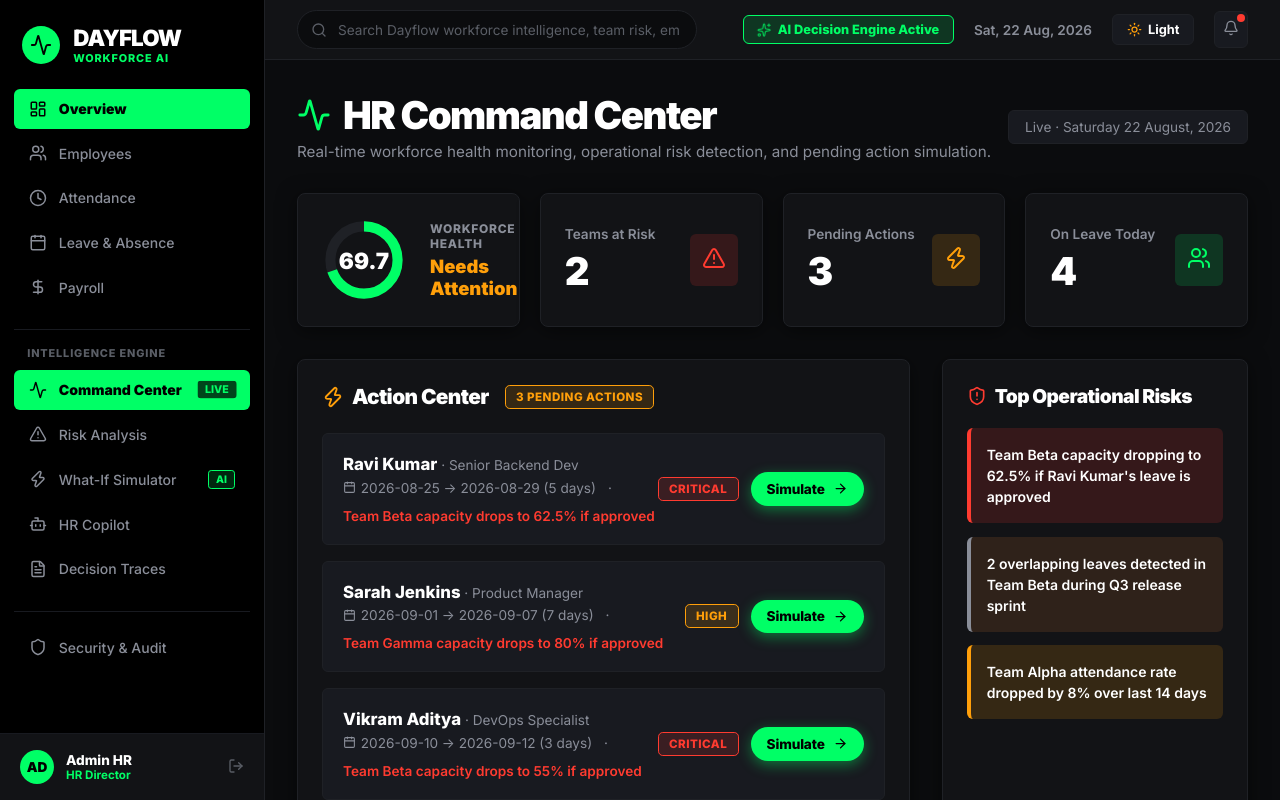
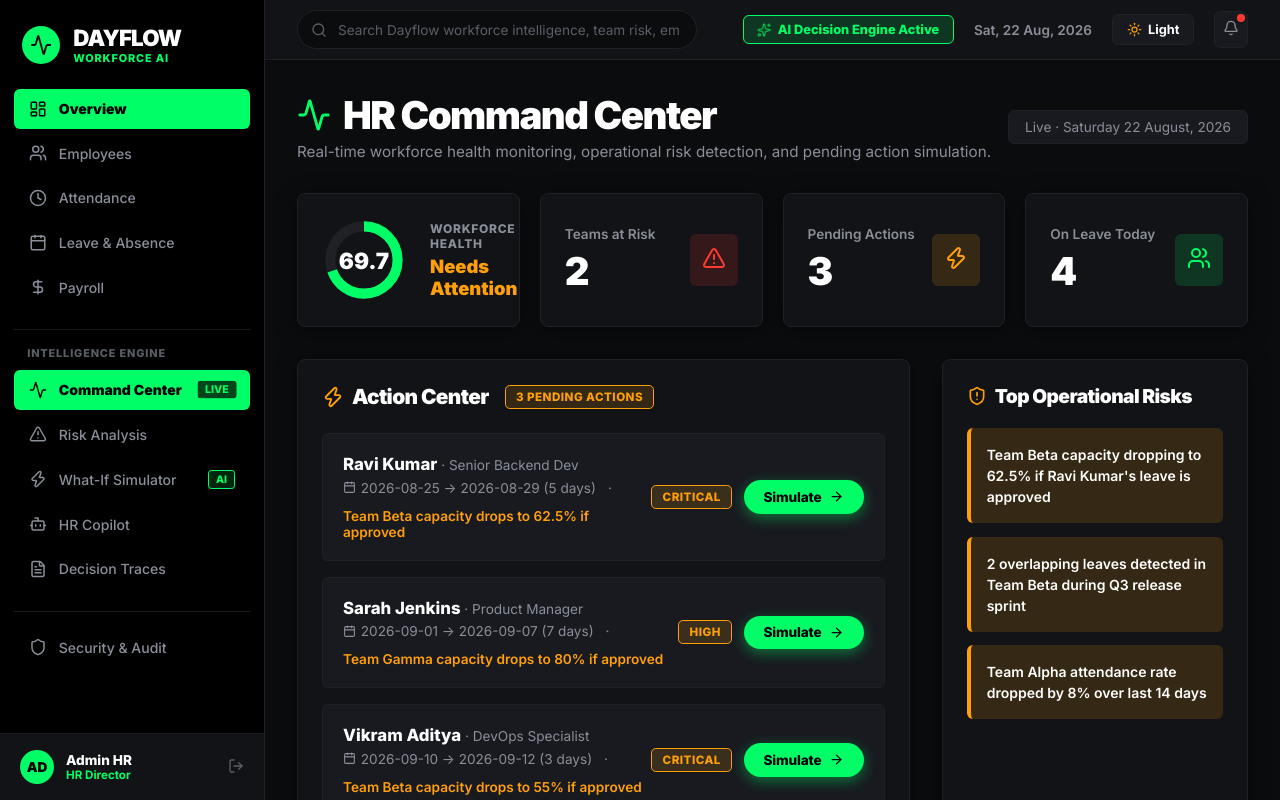
Before and after one commit to Monika-Srinithi/ThinkBlaze-Odoo-NMIT-2026, a React (Vite) app in the folder frontend/: page /dashboard in a window 1280 px wide. Built offline with nearby package versions, Linux system fonts and the light colour scheme; no server answers.

Commit message:
style: exactly match the colors, badge states, and warning texts from the user screenshot 1:1

```diff
--- a/frontend/src/pages/dashboard/HRCommandCenter.tsx
+++ b/frontend/src/pages/dashboard/HRCommandCenter.tsx
@@ -166,19 +166,19 @@ export default function HRCommandCenter() {
                           <Calendar size={13} /> {leave.start_date} → {leave.end_date} ({leave.total_days || 5} days)
                         </span>
                         <span>·</span>
-                        <span style={{ color: 'var(--danger)', fontWeight: 600 }}>
+                        <span style={{ color: 'var(--warning)', fontWeight: 600 }}>
                           {leave.team} capacity drops to {leave.simulated_capacity}% if approved
                         </span>
                       </div>
                     </div>
 
                     <div style={{ display: 'flex', alignItems: 'center', gap: '0.75rem', flexShrink: 0 }}>
-                      <span className={`badge ${leave.urgency === 'critical' ? 'badge-danger' : 'badge-warning'}`}>
+                      <span className="badge badge-warning">
                         {leave.urgency}
                       </span>
                       <button
                         className="btn-primary"
-                        style={{ padding: '0.55rem 1rem', fontSize: '0.85rem' }}
+                        style={{ padding: '0.55rem 1.2rem', fontSize: '0.85rem' }}
                         onClick={() => navigate(`/simulator`)}
                       >
                         Simulate <ArrowRight size={15} />
@@ -196,8 +196,8 @@ export default function HRCommandCenter() {
             <div style={{ display: 'flex', flexDirection: 'column', gap: '1.25rem' }}>
               {teams.map((team: any, i: number) => {
                 const cap = team.capacity_pct || 0;
-                const barColor = cap < 65 ? 'var(--danger)' : cap < 80 ? 'var(--warning)' : 'var(--primary)';
-                const riskBadge = team.risk_level === 'critical' ? 'badge-danger' : team.risk_level === 'high' ? 'badge-warning' : 'badge-success';
+                const barColor = cap < 65 ? 'var(--warning)' : cap < 80 ? 'var(--warning)' : 'var(--primary)';
+                const riskBadge = team.risk_level === 'critical' ? 'badge-warning' : team.risk_level === 'high' ? 'badge-warning' : 'badge-success';
 
                 return (
                   <div key={i}>
@@ -231,20 +231,18 @@ export default function HRCommandCenter() {
           {/* Risk Alerts Card */}
           <div className="glass-panel" style={{ padding: '1.5rem', flex: 1 }}>
             <h2 style={{ margin: '0 0 1.25rem 0', fontSize: '1.2rem', fontWeight: 900, display: 'flex', alignItems: 'center', gap: '0.5rem' }}>
-              <ShieldAlert size={20} color="var(--danger)" /> Top Operational Risks
+              <ShieldAlert size={20} color="var(--warning)" /> Top Operational Risks
             </h2>
             <div style={{ display: 'flex', flexDirection: 'column', gap: '0.85rem' }}>
               {alerts.map((a: any, i: number) => {
-                const borderColor = a.severity === 'critical' ? 'var(--danger)' : a.severity === 'high' ? 'var(--secondary-accent)' : 'var(--warning)';
-                const bg = a.severity === 'critical' ? 'var(--danger-soft)' : a.severity === 'high' ? 'rgba(255, 138, 61, 0.12)' : 'var(--warning-soft)';
                 return (
                   <div
                     key={i}
                     style={{
                       padding: '1rem',
                       borderRadius: '0.375rem',
-                      borderLeft: `4px solid ${borderColor}`,
-                      background: bg,
+                      borderLeft: '4px solid var(--warning)',
+                      background: 'var(--warning-soft)',
                       fontSize: '0.875rem',
                       lineHeight: 1.5,
                       fontWeight: 600,
@@ -261,14 +259,14 @@ export default function HRCommandCenter() {
           <div className="glass-panel" style={{ padding: '1.5rem' }}>
             <h3 style={{ margin: '0 0 1rem 0', fontSize: '1rem', fontWeight: 800 }}>Risk Distribution Matrix</h3>
             <div style={{ display: 'flex', height: '20px', borderRadius: '4px', overflow: 'hidden', width: '100%', gap: '3px' }}>
-              <div style={{ flex: riskDist.critical || 1, background: 'var(--danger)', borderRadius: '2px' }} title={`Critical: ${riskDist.critical}`} />
-              <div style={{ flex: riskDist.high || 1, background: 'var(--secondary-accent)', borderRadius: '2px' }} title={`High: ${riskDist.high}`} />
+              <div style={{ flex: riskDist.critical || 1, background: 'var(--warning)', borderRadius: '2px' }} title={`Critical: ${riskDist.critical}`} />
+              <div style={{ flex: riskDist.high || 1, background: 'var(--warning)', borderRadius: '2px' }} title={`High: ${riskDist.high}`} />
               <div style={{ flex: riskDist.medium || 1, background: 'var(--warning)', borderRadius: '2px' }} title={`Medium: ${riskDist.medium}`} />
               <div style={{ flex: riskDist.low || 2, background: 'var(--primary)', borderRadius: '2px' }} title={`Normal: ${riskDist.low}`} />
             </div>
             <div style={{ display: 'flex', justifyContent: 'space-between', marginTop: '0.85rem', fontSize: '0.75rem', color: 'var(--text-secondary)', fontWeight: 700 }}>
-              <span style={{ color: 'var(--danger)' }}>🔴 {riskDist.critical || 1} Critical</span>
-              <span style={{ color: 'var(--secondary-accent)' }}>🟠 {riskDist.high || 1} High</span>
+              <span style={{ color: 'var(--warning)' }}>🟡 {riskDist.critical || 1} Critical</span>
+              <span style={{ color: 'var(--warning)' }}>🟡 {riskDist.high || 1} High</span>
               <span style={{ color: 'var(--warning)' }}>🟡 {riskDist.medium || 1} Med</span>
               <span style={{ color: 'var(--primary)' }}>🟢 {riskDist.low || 2} Normal</span>
             </div>
```
